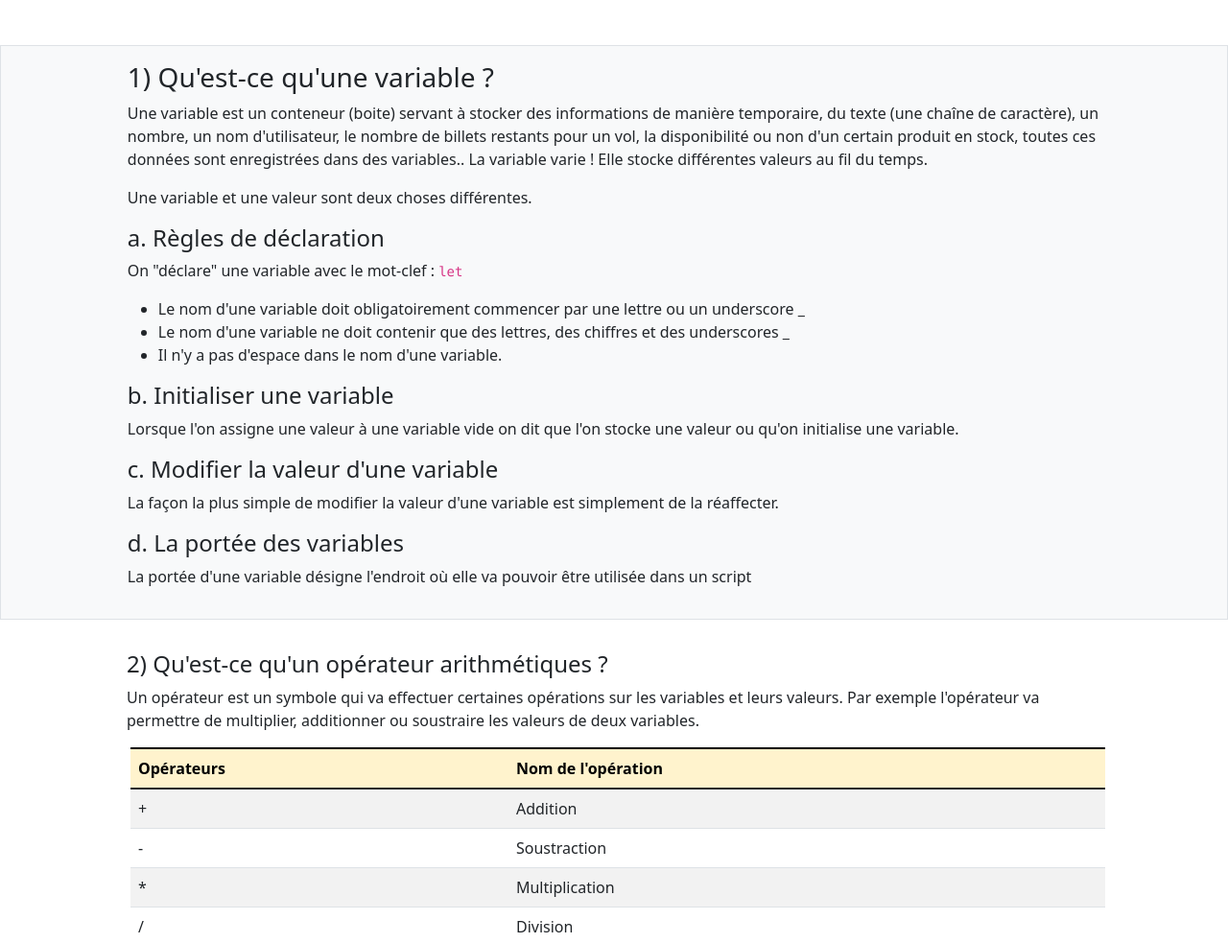
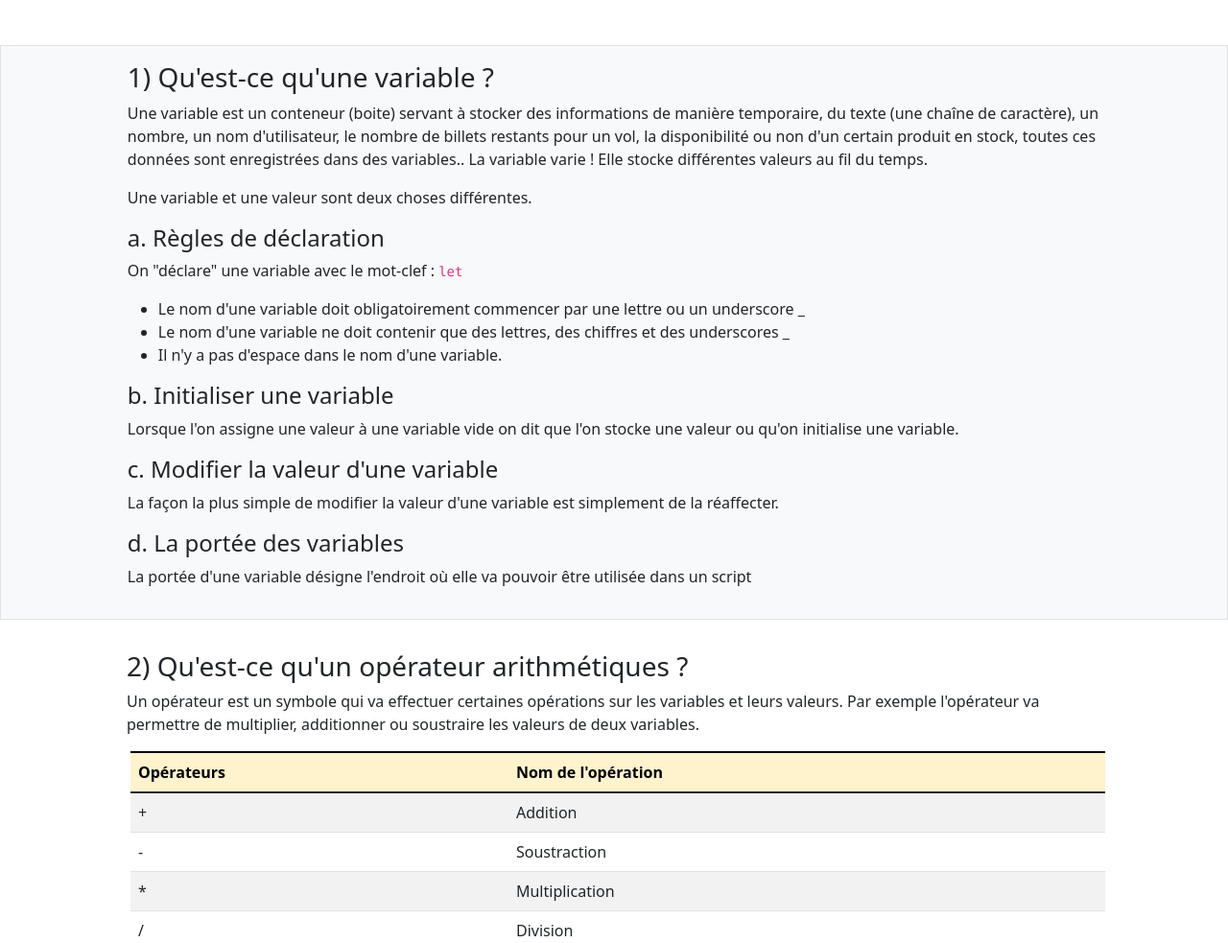
Before and after one commit to sema1369/Javascript, a plain HTML site: page index.html in a window 1280 px wide. Shown: the part 105-1088 px from the top of the page at 96% size. Drawn offline with Linux system fonts and the light colour scheme.

Commit message:
Update index.html

```diff
--- a/index.html
+++ b/index.html
@@ -66,7 +66,7 @@
 
         <div class="row mt-3 p-3 d-flex justify-content-center">
             <div class="col-12 col-md-10">
-                <h4>2) Qu'est-ce qu'un opérateur arithmétiques ?</h4>
+                <h3>2) Qu'est-ce qu'un opérateur arithmétiques ?</h3>
                 <p>
                     Un opérateur est un symbole qui va effectuer certaines opérations sur les variables et leurs valeurs.
                     Par exemple l'opérateur va permettre de multiplier, additionner ou soustraire les valeurs de deux variables.
```
